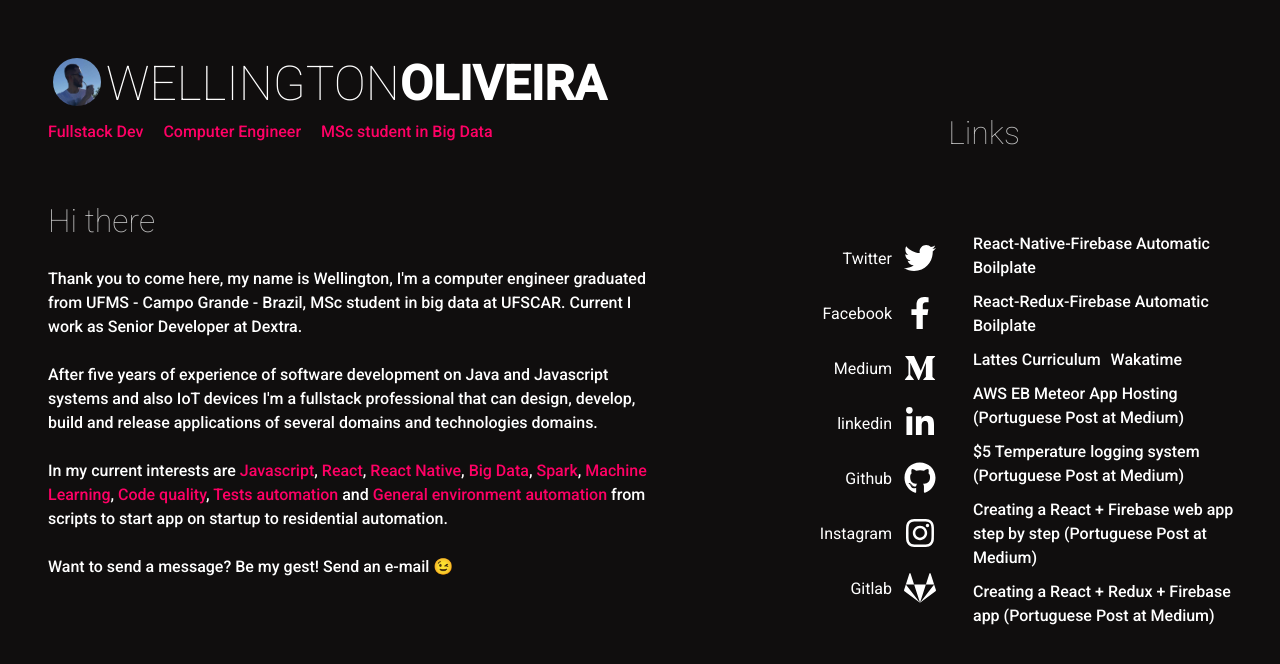
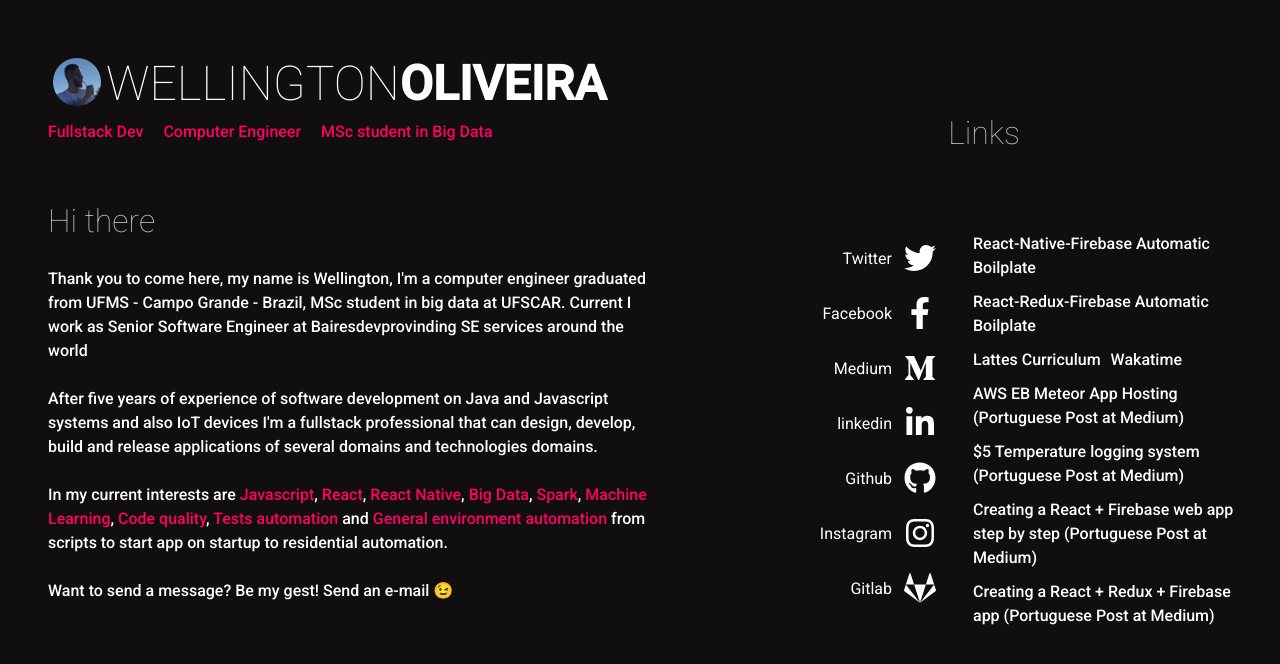
Before and after one commit to oliveirasWell/oliveiraswell.github.io, a React (Create React App) app: page / in a window 1280 px wide. Shown: the top 664 px of the page. Built offline with nearby package versions, Linux system fonts and the light colour scheme.

Commit message:
Update App.js

```diff
--- a/src/App/App.js
+++ b/src/App/App.js
@@ -27,15 +27,16 @@ import {
   resumeDescriptionTextStyled,
   resumeContainerStyled,
 } from "../utils/styles/styles";
+
 import GlobalStyle from "../utils/styles/GlobalStyle";
+
+const interrestsContainerStyles = { color: "white" };
 
 const App = () => {
   React.useEffect(
     () => ReactGA.pageview(window.location.pathname + window.location.search),
     []
   );
-
-  const interrestsContainerStyles = { color: "white" };
 
   return (
     <React.Fragment>
@@ -67,11 +68,11 @@ const App = () => {
             <span style={resumeDescriptionTextStyled}>
               Thank you to come here, my name is Wellington, I'm a computer
               engineer graduated from UFMS - Campo Grande - Brazil, MSc student
-              in big data at UFSCAR. Current I work as Senior Developer at{" "}
-              <a className="link" href="https://dextra.com.br/pt/">
-                Dextra
+              in big data at UFSCAR. Current I work as Senior Software Engineer at{" "}
+              <a className="link" href="https://www.bairesdev.com/">
+                Bairesdev
               </a>
-              .
+              provinding SE services around the world
             </span>
 
             <br />
```
